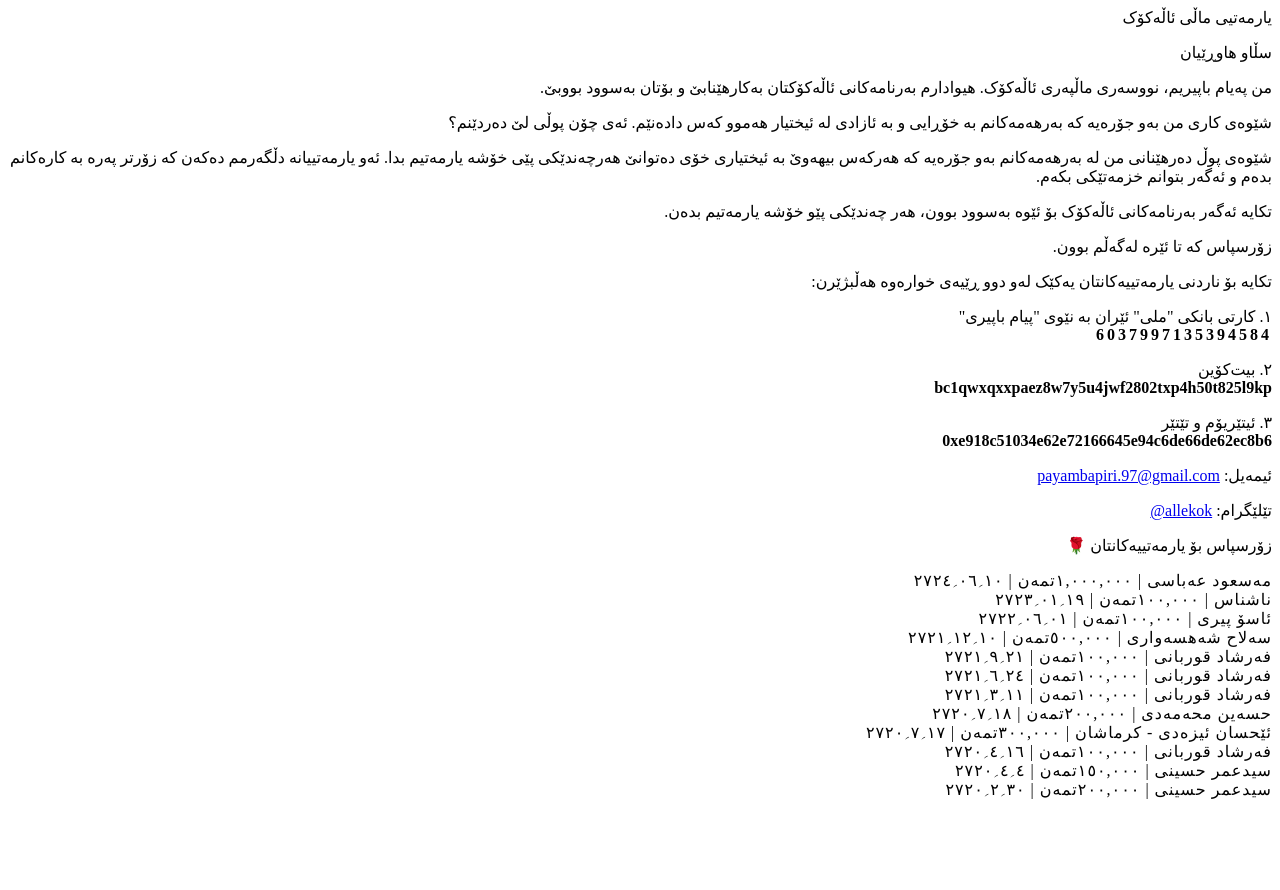
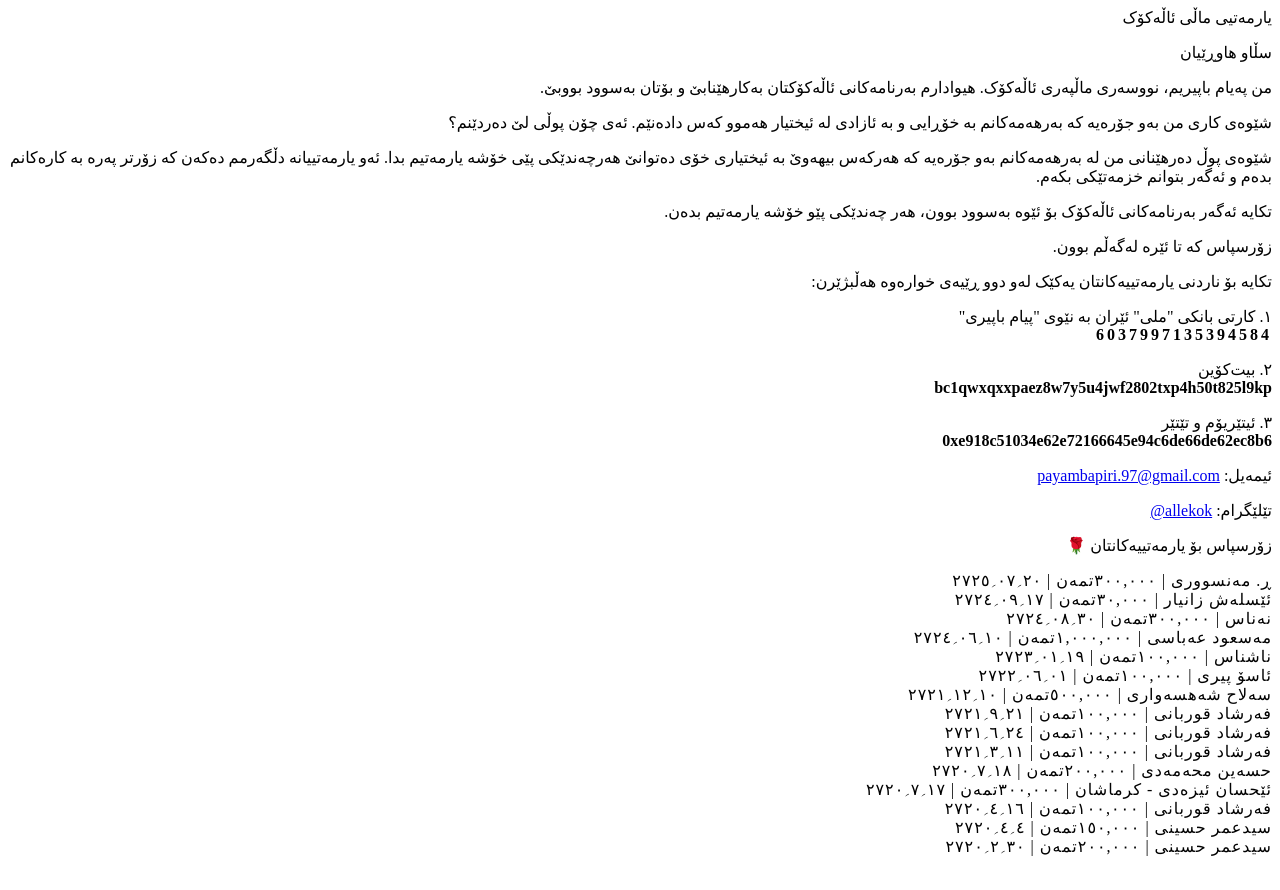
Before and after one commit to allekok/donate, a plain HTML site: page index.html in a window 1280 px wide. Before the commit the page ends 833 px from the top, so only its background shows below. Drawn offline with Linux system fonts and the light colour scheme; a web font is replaced by a local one.

Commit message:
index.html: Add new donations.

```diff
--- a/index.html
+++ b/index.html
@@ -111,6 +111,9 @@
 				زۆرسپاس بۆ یارمەتییەکانتان &#127801;
 			</p>
 			<pre>
+ڕ. مەنسووری | ٣٠٠,٠٠٠تمەن | ٢٠؍٠٧؍٢٧٢٥
+ئێسلەش زانیار | ٣٠,٠٠٠تمەن | ١٧؍٠٩؍٢٧٢٤
+نەناس | ٣٠٠,٠٠٠تمەن | ٣٠؍٠٨؍٢٧٢٤
 مەسعود عەباسی | ١,٠٠٠,٠٠٠تمەن | ١٠؍٠٦؍٢٧٢٤
 ناشناس | ١٠٠,٠٠٠تمەن | ١٩؍٠١؍٢٧٢٣
 ئاسۆ پیری | ١٠٠,٠٠٠تمەن | ٠١؍٠٦؍٢٧٢٢
```
